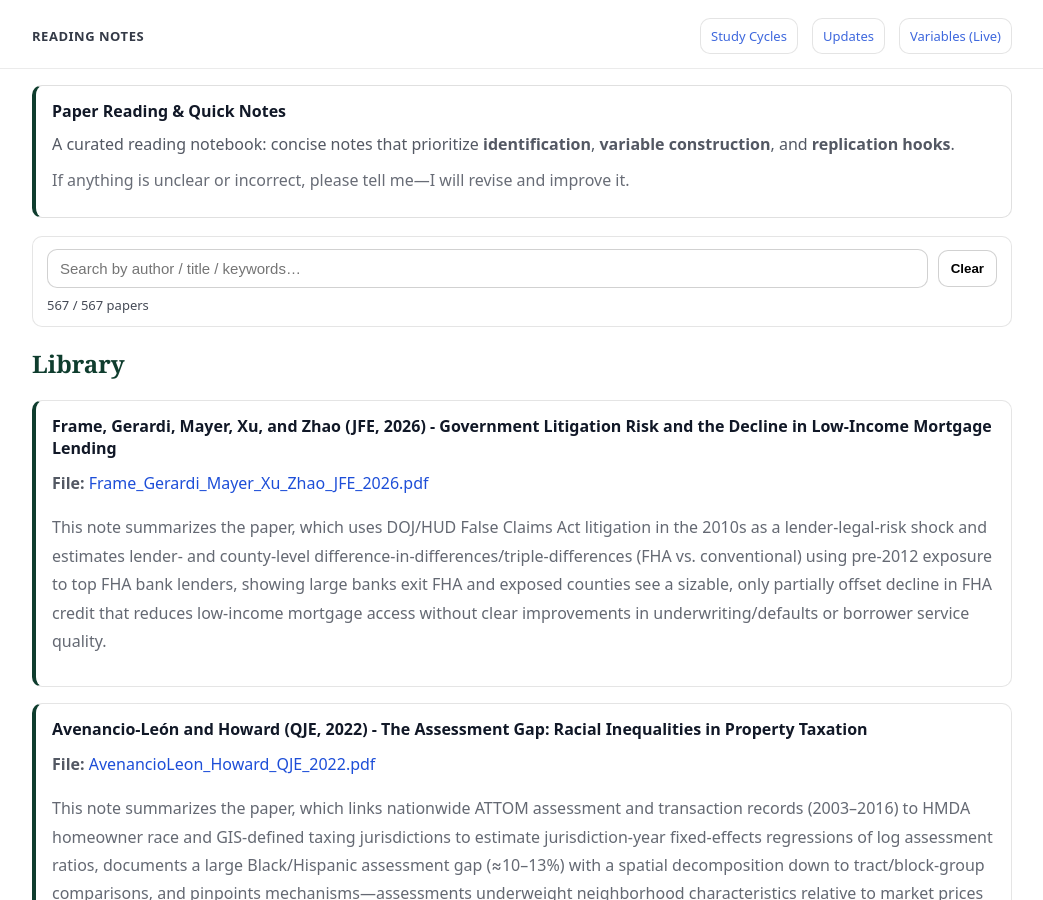
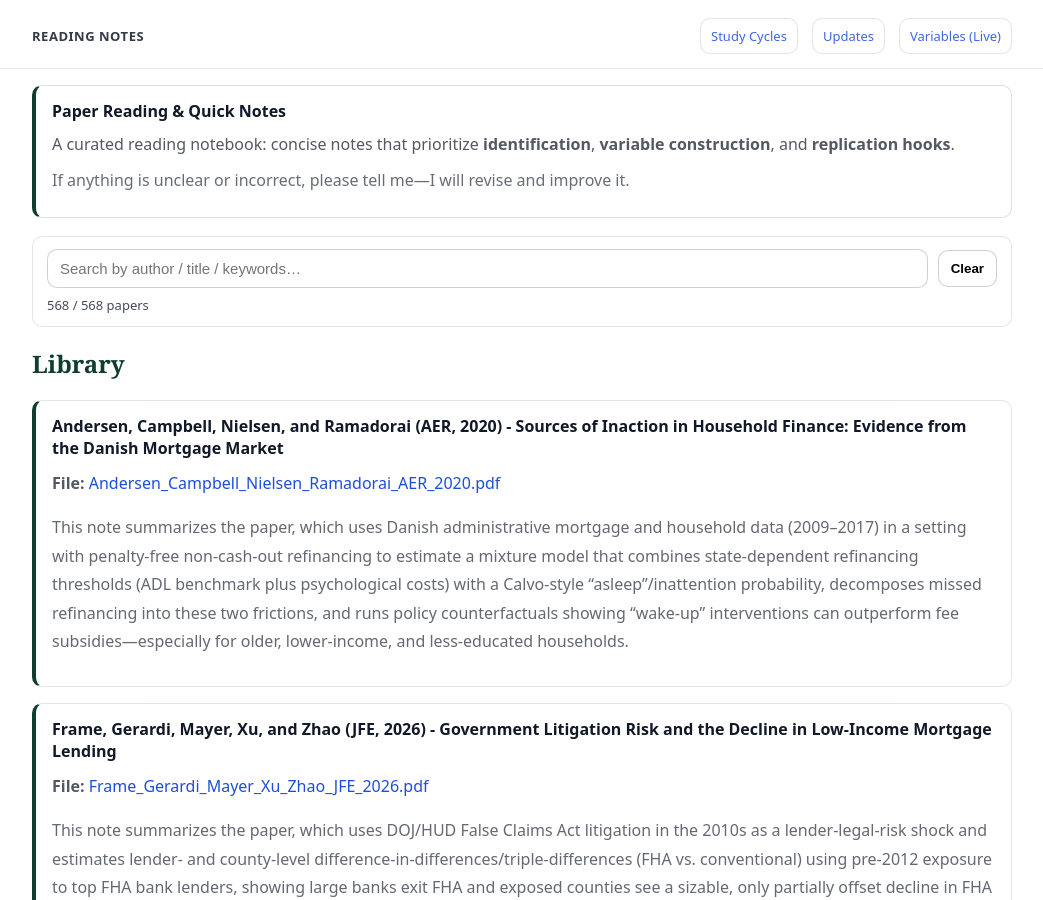
Before and after one commit to yaxinzn/study-archive, a Jekyll site: the page built from reading/index.md, in a window 1280 px wide and 900 px high. Shown: the whole window, without its empty margins (118-1161 px from the left). Built offline with Jekyll 4.4.1, drawn with Linux system fonts in a browser that asks for light colours.

Commit message:
Reading: add/update Andersen_Campbell_Nielsen_Ramadorai_AER_2020.pdf

```diff
--- a/_data/reading.yml
+++ b/_data/reading.yml
@@ -1,3 +1,7 @@
+- title: "Andersen, Campbell, Nielsen, and Ramadorai (AER, 2020) - Sources of Inaction in Household Finance: Evidence from the Danish Mortgage Market"
+  file: "Andersen_Campbell_Nielsen_Ramadorai_AER_2020.pdf"
+  desc: "This note summarizes the paper, which uses Danish administrative mortgage and household data (2009–2017) in a setting with penalty-free non-cash-out refinancing to estimate a mixture model that combines state-dependent refinancing thresholds (ADL benchmark plus psychological costs) with a Calvo-style “asleep”/inattention probability, decomposes missed refinancing into these two frictions, and runs policy counterfactuals showing “wake-up” interventions can outperform fee subsidies—especially for older, lower-income, and less-educated households."
+
 - title: "Frame, Gerardi, Mayer, Xu, and Zhao (JFE, 2026) - Government Litigation Risk and the Decline in Low-Income Mortgage Lending"
   file: "Frame_Gerardi_Mayer_Xu_Zhao_JFE_2026.pdf"
   desc: "This note summarizes the paper, which uses DOJ/HUD False Claims Act litigation in the 2010s as a lender-legal-risk shock and estimates lender- and county-level difference-in-differences/triple-differences (FHA vs. conventional) using pre-2012 exposure to top FHA bank lenders, showing large banks exit FHA and exposed counties see a sizable, only partially offset decline in FHA credit that reduces low-income mortgage access without clear improvements in underwriting/defaults or borrower service quality."
```
Also changed, not shown: 1 other file.
